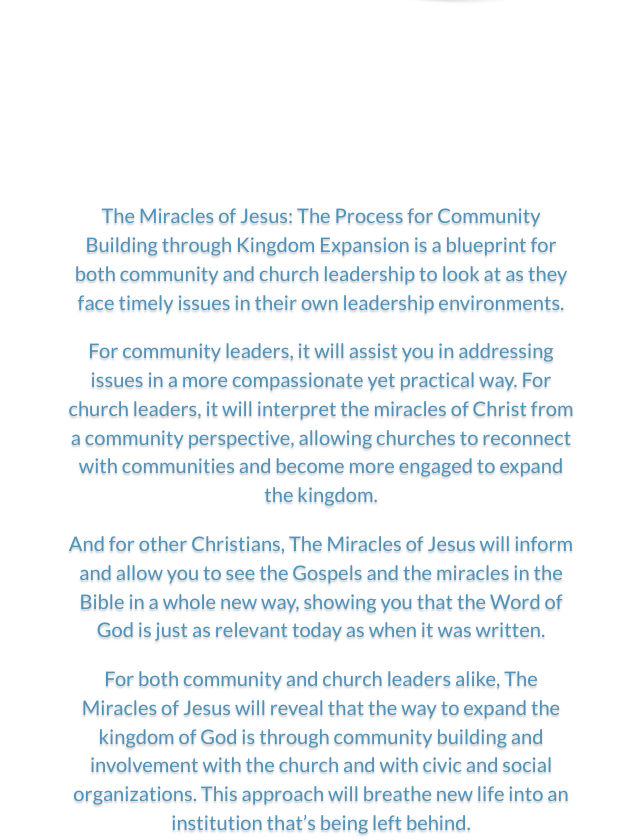
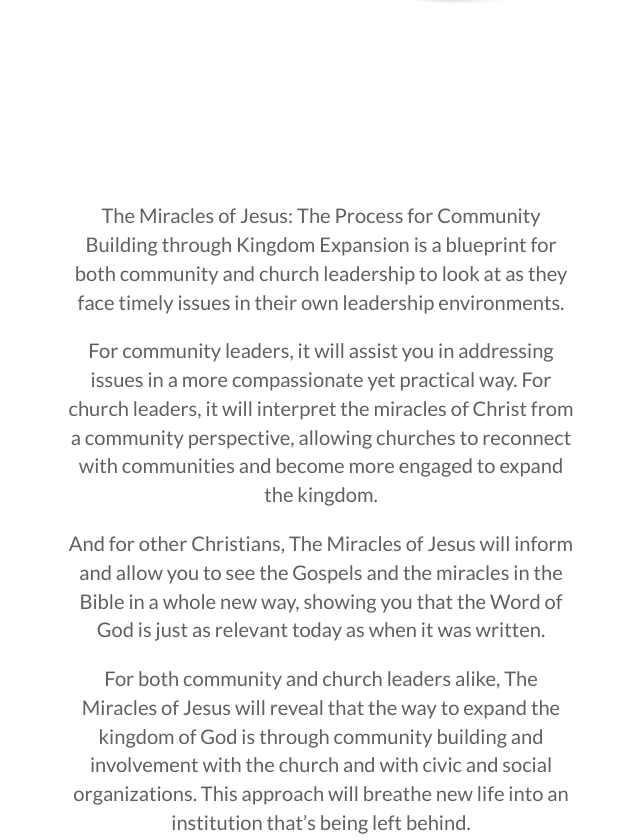
Before and after one commit to RJorns/ClearFaith, a plain HTML site: page cfbook.html in a window 1280 px wide. Shown: the part 1107-1947 px from the top of the page, without its empty margins (319-959 px from the left). Drawn offline with nearby package versions, Linux system fonts and the light colour scheme.

Commit message:
Update book.css

```diff
--- a/stylesheet/book.css
+++ b/stylesheet/book.css
@@ -12,6 +12,8 @@
 }
 
 .book-description {
+  color: #606060;
+  text-shadow: none;
   padding-top: 5em;
   margin: 0 auto;
   max-width: 33ch;
```
